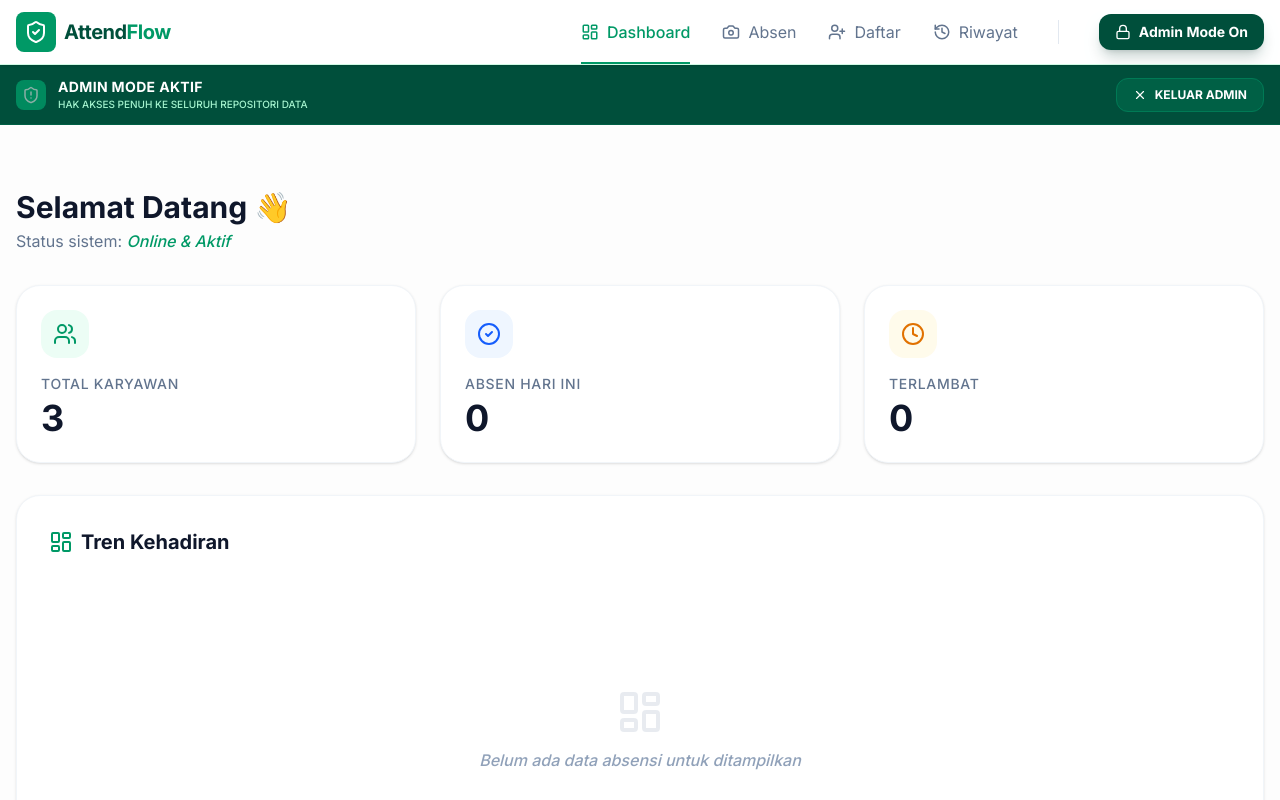
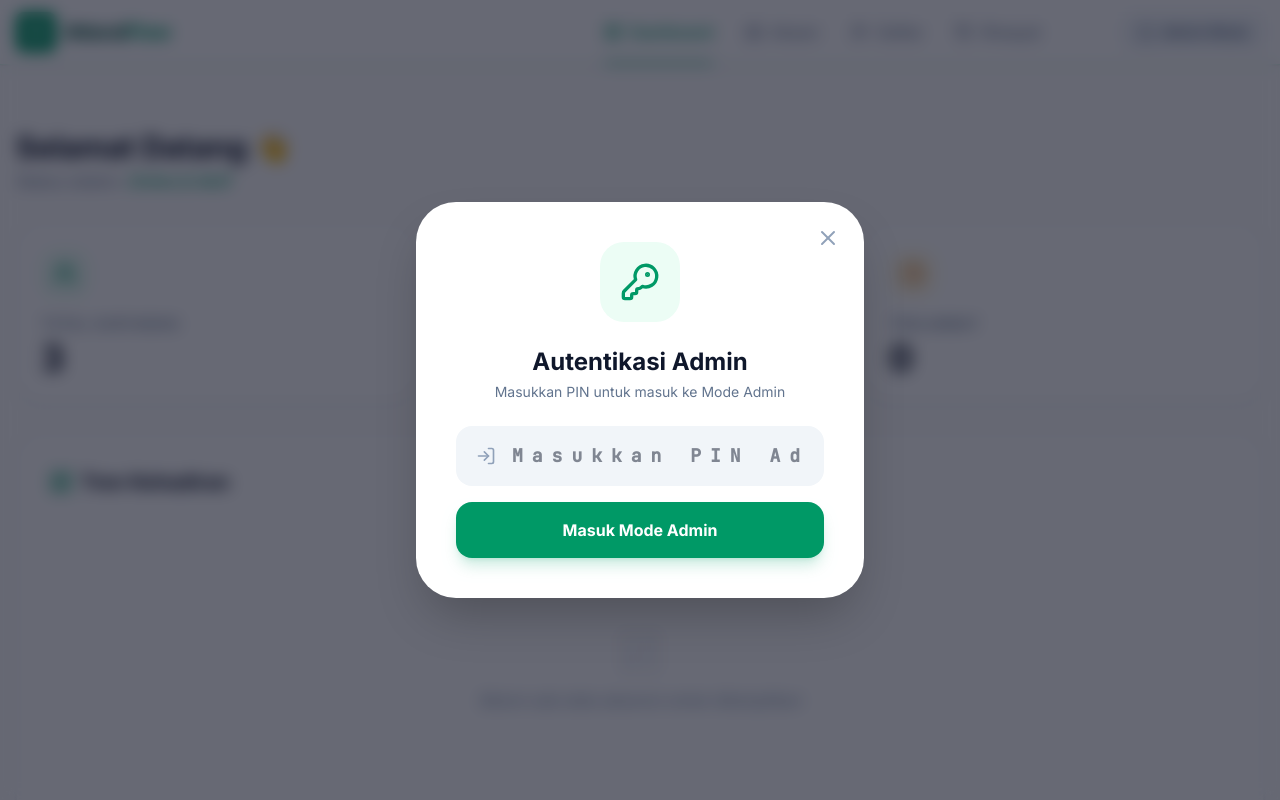
Before and after one commit to ayifauzi/absensi-ai-sekolah, a React (Vite) app: page / in a window 1280 px wide. Both pictures are taken after a click on the button "Admin Mode". Shown: the top 800 px of the page. Built offline with nearby package versions, Linux system fonts and the light colour scheme.

Commit message:
feat: Implement admin authentication and location persistence
Adds modal for admin PIN entry and persists school location to local storage. Introduces constants for default admin PIN and school coordinates.

```diff
--- a/src/App.tsx
+++ b/src/App.tsx
@@ -23,7 +23,11 @@ import {
   Search,
   Lock,
   Unlock,
-  ShieldAlert
+  ShieldAlert,
+  MapPin,
+  Save,
+  KeyRound,
+  LogIn
 } from 'lucide-react';
 import { motion, AnimatePresence } from 'motion/react';
 import * as faceapi from 'face-api.js';
@@ -40,9 +44,10 @@ import {
 import { Bar } from 'react-chartjs-2';
 
 // GPS Constants
-const SCHOOL_LAT = -7.350580;
-const SCHOOL_LNG = 108.217163;
+const DEFAULT_SCHOOL_LAT = -7.350580;
+const DEFAULT_SCHOOL_LNG = 108.217163;
 const MAX_DISTANCE_METERS = 100;
+const ADMIN_PIN_DEFAULT = "12345";
 
 // Haversine formula to calculate distance between two coordinates in meters
 const calculateDistance = (lat1: number, lon1: number, lat2: number, lon2: number): number => {
@@ -111,6 +116,18 @@ export default function App() {
   const [topMessage, setTopMessage] = useState<string | null>(null);
   const [isAdminMode, setIsAdminMode] = useState(false);
   const [searchQuery, setSearchQuery] = useState('');
+  const [showAdminAuthModal, setShowAdminAuthModal] = useState(false);
+  const [adminPinInput, setAdminPinInput] = useState('');
+  const [adminAuthError, setAdminAuthError] = useState<string | null>(null);
+
+  const [schoolLocation, setSchoolLocation] = useState<{lat: number, lng: number}>(() => {
+    const saved = localStorage.getItem('attendflow_school_location');
+    return saved ? JSON.parse(saved) : { lat: DEFAULT_SCHOOL_LAT, lng: DEFAULT_SCHOOL_LNG };
+  });
+
+  useEffect(() => {
+    localStorage.setItem('attendflow_school_location', JSON.stringify(schoolLocation));
+  }, [schoolLocation]);
 
   // Components
   const Navbar = () => (
@@ -152,7 +169,15 @@ export default function App() {
           <div className="h-6 w-px bg-slate-200 mx-2" />
 
           <button
-            onClick={() => setIsAdminMode(!isAdminMode)}
+            onClick={() => {
+              if (isAdminMode) {
+                setIsAdminMode(false);
+              } else {
+                setAdminPinInput('');
+                setAdminAuthError(null);
+                setShowAdminAuthModal(true);
+              }
+            }}
             className={`flex items-center gap-2 px-4 py-2 rounded-xl transition-all duration-300 font-bold text-sm ${
               isAdminMode
                 ? 'bg-emerald-900 text-white shadow-lg shadow-emerald-950/20'
@@ -208,6 +233,44 @@ export default function App() {
   );
 
   const Dashboard = () => {
+    const [editLoc, setEditLoc] = useState({ lat: schoolLocation.lat, lng: schoolLocation.lng });
+    const [isSavingLoc, setIsSavingLoc] = useState(false);
+    const [isGettingCurrentLoc, setIsGettingCurrentLoc] = useState(false);
+
+    const handleSaveLocation = () => {
+      setIsSavingLoc(true);
+      setSchoolLocation(editLoc);
+      setTimeout(() => {
+        setIsSavingLoc(false);
+        setTopMessage("Lokasi sekolah berhasil diperbarui!");
+        setTimeout(() => setTopMessage(null), 3000);
+      }, 800);
+    };
+
+    const handleSetCurrentLocation = () => {
+      if (!navigator.geolocation) {
+        alert("Geolokasi tidak didukung oleh browser Anda.");
+        return;
+      }
+      setIsGettingCurrentLoc(true);
+      navigator.geolocation.getCurrentPosition(
+        (position) => {
+          const newLoc = { lat: position.coords.latitude, lng: position.coords.longitude };
+          setEditLoc(newLoc);
+          setSchoolLocation(newLoc);
+          setIsGettingCurrentLoc(false);
+          setTopMessage(`Lokasi diatur ke posisi Anda saat ini!`);
+          setTimeout(() => setTopMessage(null), 3000);
+        },
+        (err) => {
+          console.error(err);
+          setIsGettingCurrentLoc(false);
+          alert("Gagal mengambil lokasi. Pastikan izin GPS aktif.");
+        },
+        { enableHighAccuracy: true }
+      );
+    };
+
     // Process chart data
     const getChartData = () => {
       if (logs.length === 0) return null;
@@ -336,6 +399,66 @@ export default function App() {
           </div>
         </div>
 
+        {isAdminMode && (
+          <div className="bg-white p-8 rounded-3xl border border-emerald-100 shadow-sm">
+            <h2 className="text-xl font-bold text-emerald-900 mb-6 flex items-center gap-2">
+              <MapPin className="text-emerald-600" size={24} />
+              Pengaturan Lokasi GPS Sekolah
+            </h2>
+            <div className="grid grid-cols-1 md:grid-cols-2 gap-6">
+              <div className="space-y-4">
+                <div className="grid grid-cols-2 gap-4">
+                  <div className="space-y-2">
+                    <label className="text-xs font-bold text-slate-400 uppercase tracking-widest pl-1">Latitude</label>
+                    <input
+                      type="number"
+                      step="any"
+                      value={editLoc.lat}
+                      onChange={(e) => setEditLoc(prev => ({ ...prev, lat: parseFloat(e.target.value) }))}
+                      className="w-full bg-slate-50 border border-slate-200 rounded-xl px-4 py-3 font-mono text-sm focus:outline-none focus:ring-2 focus:ring-emerald-500"
+                    />
+                  </div>
+                  <div className="space-y-2">
+                    <label className="text-xs font-bold text-slate-400 uppercase tracking-widest pl-1">Longitude</label>
+                    <input
+                      type="number"
+                      step="any"
+                      value={editLoc.lng}
+                      onChange={(e) => setEditLoc(prev => ({ ...prev, lng: parseFloat(e.target.value) }))}
+                      className="w-full bg-slate-50 border border-slate-200 rounded-xl px-4 py-3 font-mono text-sm focus:outline-none focus:ring-2 focus:ring-emerald-500"
+                    />
+                  </div>
+                </div>
+                <div className="flex flex-col sm:flex-row gap-3">
+                  <button
+                    onClick={handleSaveLocation}
+                    disabled={isSavingLoc}
+                    className="flex-1 bg-emerald-600 text-white font-bold py-3 rounded-xl flex items-center justify-center gap-2 hover:bg-emerald-700 transition-all disabled:opacity-50"
+                  >
+                    {isSavingLoc ? <RefreshCcw size={18} className="animate-spin" /> : <Save size={18} />}
+                    Simpan Koordinat
+                  </button>
+                  <button
+                    onClick={handleSetCurrentLocation}
+                    disabled={isGettingCurrentLoc}
+                    className="flex-1 bg-slate-800 text-white font-bold py-3 rounded-xl flex items-center justify-center gap-2 hover:bg-slate-900 transition-all disabled:opacity-50"
+                  >
+                    {isGettingCurrentLoc ? <RefreshCcw size={18} className="animate-spin" /> : <MapPin size={18} />}
+                    Set Lokasi Saya Sekarang
+                  </button>
+                </div>
+              </div>
+              <div className="bg-emerald-50/50 rounded-2xl p-5 border border-emerald-100 flex flex-col justify-center">
+                <p className="text-xs text-emerald-800 font-medium leading-relaxed">
+                  <span className="font-bold">Info:</span> Anda dapat menentukan titik pusat absensi.
+                  Gunakan tombol <span className="font-bold italic text-emerald-900">"Set Lokasi Saya Sekarang"</span> saat meresmikan titik absensi di tengah gedung/sekolah.
+                  Radius absensi akan dihitung 100m dari titik ini.
+                </p>
+              </div>
+            </div>
+          </div>
+        )}
+
         <div className="grid grid-cols-1 lg:grid-cols-2 gap-8">
         <div className="bg-white p-8 rounded-3xl border border-slate-100 shadow-sm">
           <h2 className="text-xl font-bold text-slate-900 mb-6 flex items-center gap-2">
@@ -430,7 +553,7 @@ export default function App() {
         (position) => {
           const { latitude, longitude } = position.coords;
           setUserLocation({ lat: latitude, lng: longitude });
-          const dist = calculateDistance(latitude, longitude, SCHOOL_LAT, SCHOOL_LNG);
+          const dist = calculateDistance(latitude, longitude, schoolLocation.lat, schoolLocation.lng);
           setDistanceToSchool(dist);
           setIsLocating(false);
         },
@@ -1379,6 +1502,90 @@ export default function App() {
       </AnimatePresence>
       <Navbar />
 
+      {/* Admin Auth Modal */}
+      <AnimatePresence>
+        {showAdminAuthModal && (
+          <div className="fixed inset-0 z-[110] flex items-center justify-center p-4">
+            <motion.div
+              initial={{ opacity: 0 }}
+              animate={{ opacity: 1 }}
+              exit={{ opacity: 0 }}
+              onClick={() => setShowAdminAuthModal(false)}
+              className="absolute inset-0 bg-slate-950/60 backdrop-blur-sm"
+            />
+            <motion.div
+              initial={{ opacity: 0, scale: 0.9, y: 20 }}
+              animate={{ opacity: 1, scale: 1, y: 0 }}
+              exit={{ opacity: 0, scale: 0.9, y: 20 }}
+              className="bg-white w-full max-w-md rounded-[2.5rem] p-10 relative z-10 shadow-2xl overflow-hidden"
+            >
+              <div className="absolute top-0 right-0 p-6">
+                <button onClick={() => setShowAdminAuthModal(false)} className="text-slate-400 hover:text-slate-600 transition-colors">
+                  <X size={24} />
+                </button>
+              </div>
+
+              <div className="text-center space-y-6">
+                <div className="bg-emerald-50 w-20 h-20 rounded-3xl flex items-center justify-center text-emerald-600 mx-auto">
+                  <KeyRound size={40} />
+                </div>
+                <div>
+                  <h2 className="text-2xl font-bold text-slate-900">Autentikasi Admin</h2>
+                  <p className="text-slate-500 text-sm mt-1">Masukkan PIN untuk masuk ke Mode Admin</p>
+                </div>
+
+                <div className="space-y-4">
+                  <div className="relative">
+                    <LogIn size={20} className="absolute left-5 top-1/2 -translate-y-1/2 text-slate-400" />
+                    <input
+                      type="password"
+                      placeholder="Masukkan PIN Admin (default: 12345)"
+                      value={adminPinInput}
+                      onChange={(e) => {
+                        setAdminPinInput(e.target.value);
+                        setAdminAuthError(null);
+                      }}
+                      onKeyDown={(e) => {
+                        if (e.key === 'Enter') {
+                          if (adminPinInput === ADMIN_PIN_DEFAULT) {
+                            setIsAdminMode(true);
+                            setShowAdminAuthModal(false);
+                            setTopMessage("Login Admin Berhasil!");
+                            setTimeout(() => setTopMessage(null), 3000);
+                          } else {
+                            setAdminAuthError("PIN yang Anda masukkan salah.");
+                          }
+                        }
+                      }}
+                      className="w-full bg-slate-100 border-0 focus:ring-2 focus:ring-emerald-500 rounded-2xl py-4 pl-14 pr-4 transition-all font-mono text-center tracking-[0.5em] text-lg font-bold"
+                    />
+                  </div>
+                  {adminAuthError && (
+                    <p className="text-red-500 text-xs font-bold animate-bounce">{adminAuthError}</p>
+                  ) }
+
+                  <button
+                    onClick={() => {
+                      if (adminPinInput === ADMIN_PIN_DEFAULT) {
+                        setIsAdminMode(true);
+                        setShowAdminAuthModal(false);
+                        setTopMessage("Login Admin Berhasil!");
+                        setTimeout(() => setTopMessage(null), 3000);
+                      } else {
+                        setAdminAuthError("PIN yang Anda masukkan salah.");
+                      }
+                    }}
+                    className="w-full bg-emerald-600 text-white font-bold py-4 rounded-2xl hover:bg-emerald-700 transition-all shadow-lg shadow-emerald-600/20"
+                  >
+                    Masuk Mode Admin
+                  </button>
+                </div>
+              </div>
+            </motion.div>
+          </div>
+        )}
+      </AnimatePresence>
+
       <AnimatePresence>
         {isAdminMode && (
           <motion.div
```
